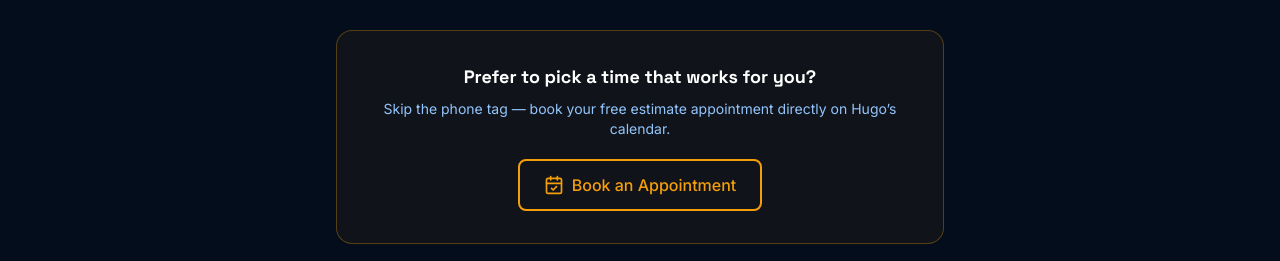
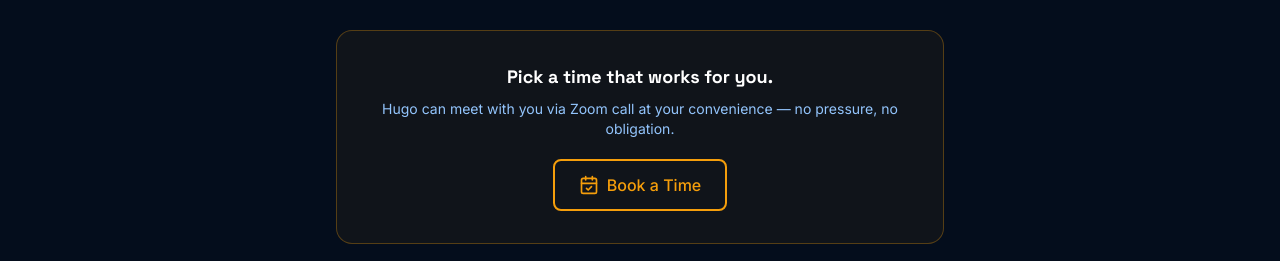
Before and after one commit to managerofinfiniteminds/voltsol-energy-web, a Next.js app: page / in a window 1280 px wide. Shown: the part 8843-9104 px from the top of the page. Built offline with nearby package versions, Linux system fonts and the light colour scheme; no server answers; the database is empty.

Commit message:
copy: update booking CTA — Zoom call, no pressure

```diff
--- a/src/app/page.tsx
+++ b/src/app/page.tsx
@@ -769,16 +769,15 @@ export default function HomePage() {
           <Reveal delay={0.2}>
             <div className="mt-8 rounded-2xl border border-gold/30 bg-gold/5 p-6 text-center sm:p-8">
               <p className="font-display text-lg font-bold text-white">
-                Prefer to pick a time that works for you?
+                Pick a time that works for you.
               </p>
               <p className="mt-2 text-sm text-blue-300">
-                Skip the phone tag &mdash; book your free estimate appointment
-                directly on Hugo&rsquo;s calendar.
+                Hugo can meet with you via Zoom call at your convenience &mdash; no pressure, no obligation.
               </p>
               <div className="mt-5 flex justify-center">
                 <Button href="/book" variant="secondary">
                   <CalendarCheck className="mr-2 h-5 w-5" aria-hidden="true" />
-                  Book an Appointment
+                  Book a Time
                 </Button>
               </div>
             </div>
```
